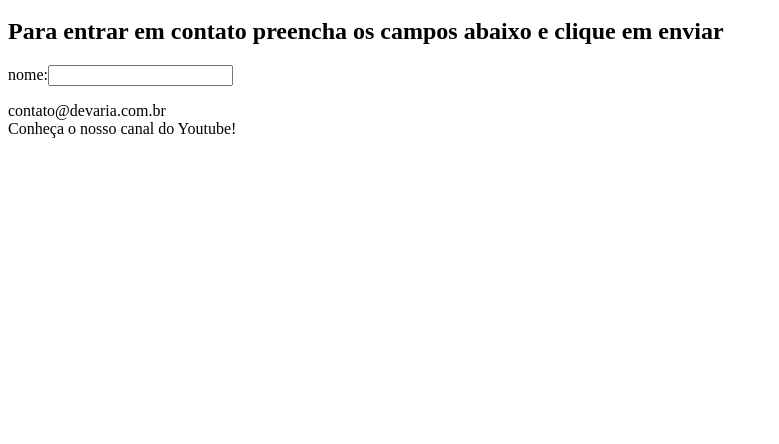
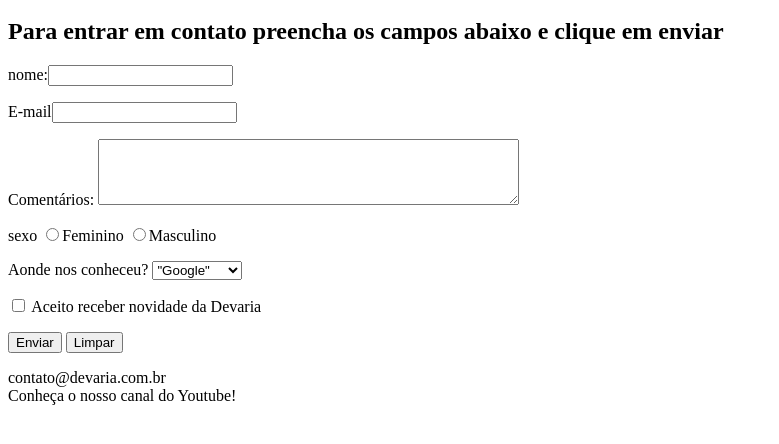
Before and after one commit to kelvinMsilva/Devaria-aulaHTML-2024, a plain HTML site: page faleConosco.html in a window 1280 px wide. Shown: the part 136-580 px from the top of the page, without its empty margins (0-779 px from the left). Drawn offline with Linux system fonts and the light colour scheme.

Commit message:
finalalizando o formulario

```diff
--- a/faleConosco.html
+++ b/faleConosco.html
@@ -17,10 +17,40 @@
     </header>
     <main>
             <h2>Para entrar em contato preencha os campos abaixo e clique em enviar</h2>
-                <form action="index.html"></form>
+                <form action="index.html">
                     <p>
                         <label>nome:</label><input type="text" name="Nome" maxlength="70"/>
                     </p>
+                    <p>
+                        <label>E-mail</label><input type="Email" maxlength="70"/>
+                    </p>
+                    <p>
+                        <label>Comentários:</label>
+                        <textarea name="Comentario" cols="50" rows="4"></textarea>
+                    </p>
+                    <p>
+                        <label>sexo</label>
+                        <input type="radio" name="sexo"><label>Feminino</label>
+                        <input type="radio" name="sexo"><label>Masculino</label>
+                    </p>
+                    <p>
+                        <label>Aonde nos conheceu?</label>
+                        <select name="Conheceu">
+                        <option >"Youtube"</option>
+                        <option selected>"Google"</option>
+                        <option>"Amigos"</option>
+                        <option>"Facebook"</option>
+                    </select>
+                    </p>
+                    <p>
+                        <input type="checkbox" name="Aceite" value="Aceite"/>
+                        <label>Aceito receber novidade da Devaria</label>
+                    </p>
+                    <p>
+                        <input type="submit" name="Enviar" value="Enviar">
+                        <input type="reset" name="Limpar" value="Limpar"/>
+                    </p>
+                </form>
     </main>
     <footer>
         <section>
```
